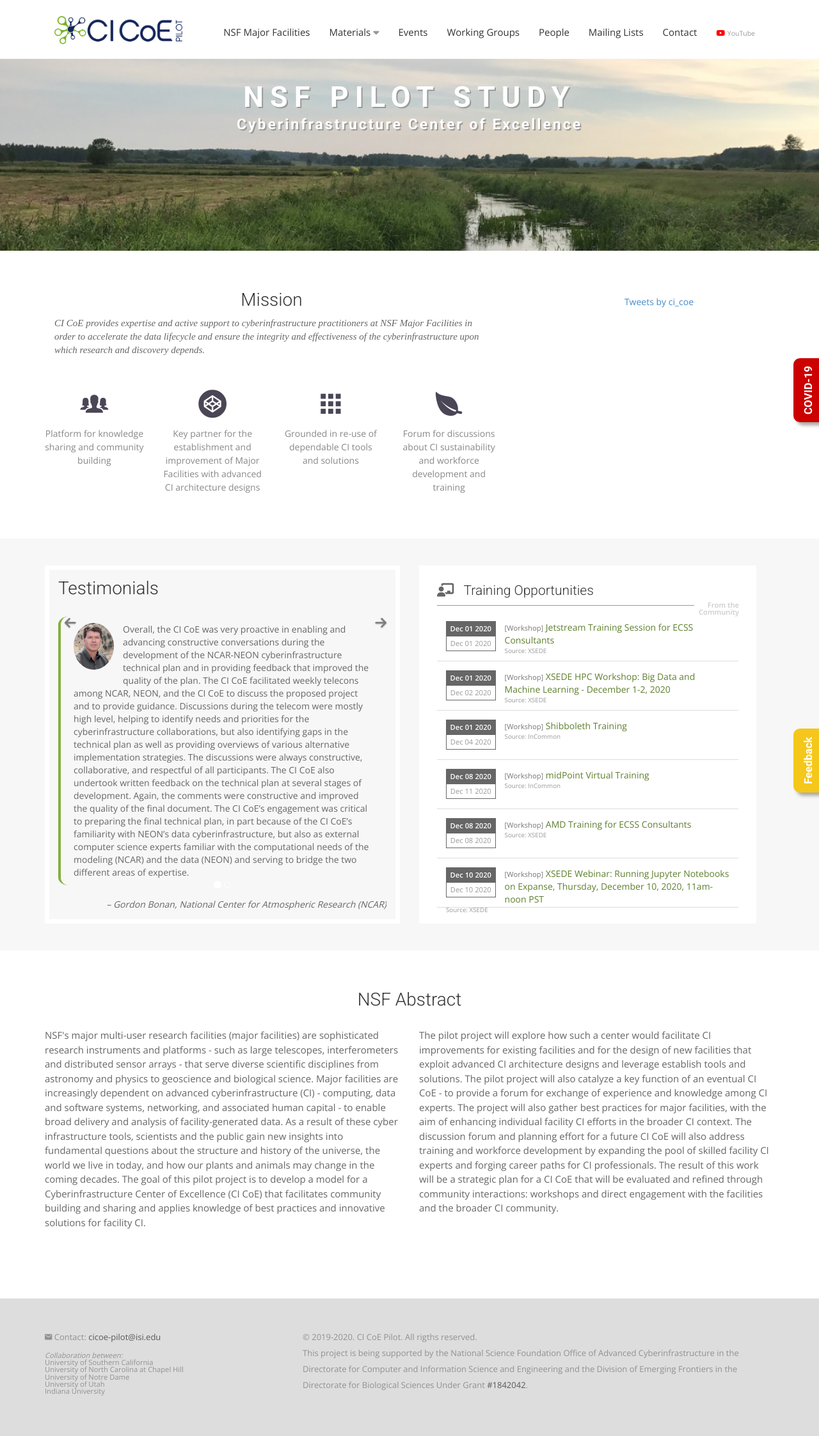
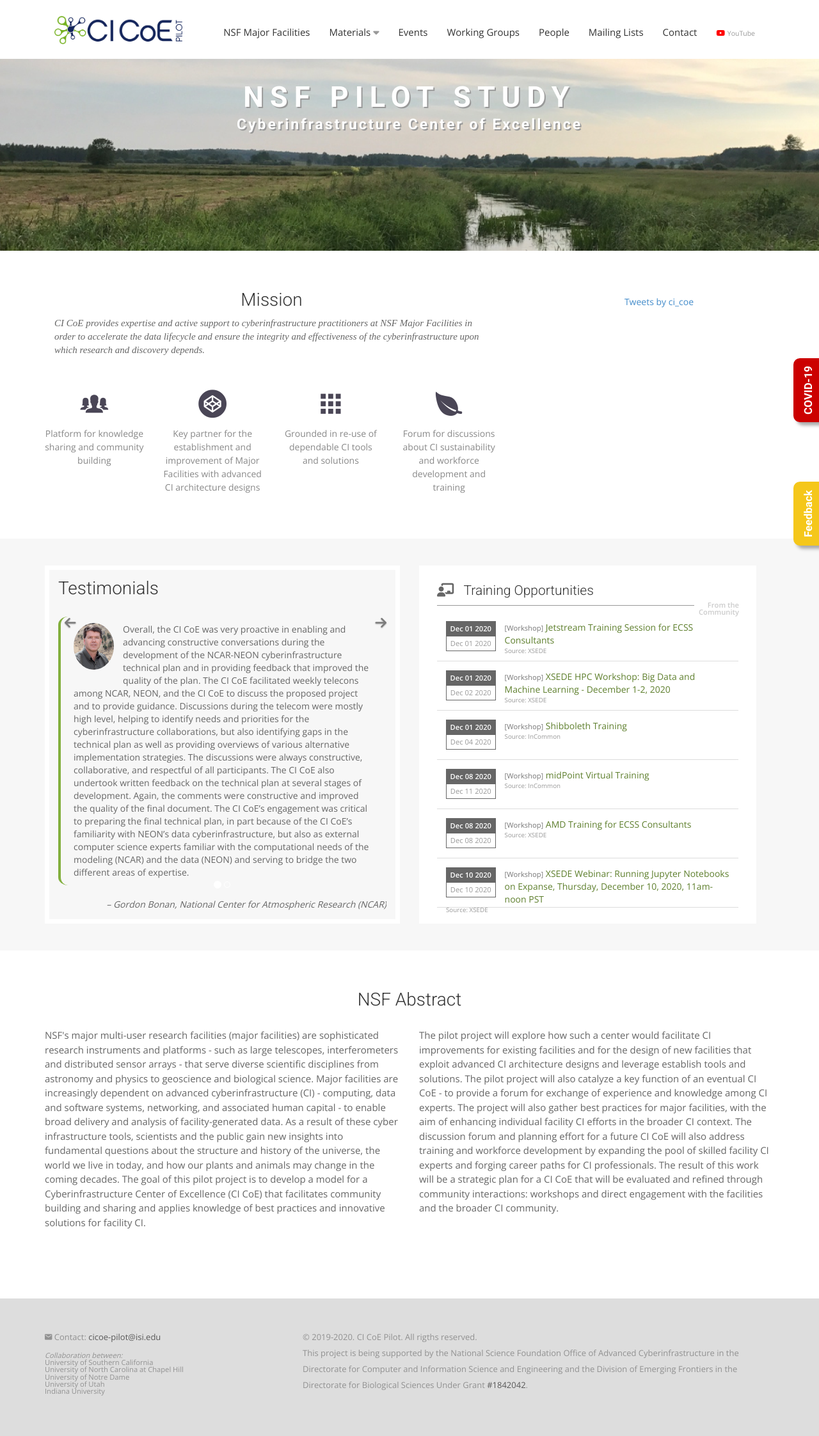
Before and after one commit to cicoe/cicoe.github.io, a Jekyll site: the page built from index.html, in a window 1280 px wide. Shown: the whole page at 64% size. Built offline with Jekyll 4.4.1, drawn with Linux system fonts in a browser that asks for light colours; nearby versions of some CDN libraries; some web fonts are replaced; comment, search, counter and statistics services are not loaded.

Commit message:
updating feedback button

```diff
--- a/css/style.css
+++ b/css/style.css
@@ -360,7 +360,7 @@
     font-size: 17px;
     position: fixed;
     right: -40px;
-    top: 90%;
+    top: 60%;
     font-family: "Roboto", helvetica, arial, sans-serif;
     z-index: 999;
     cursor: pointer;
```
